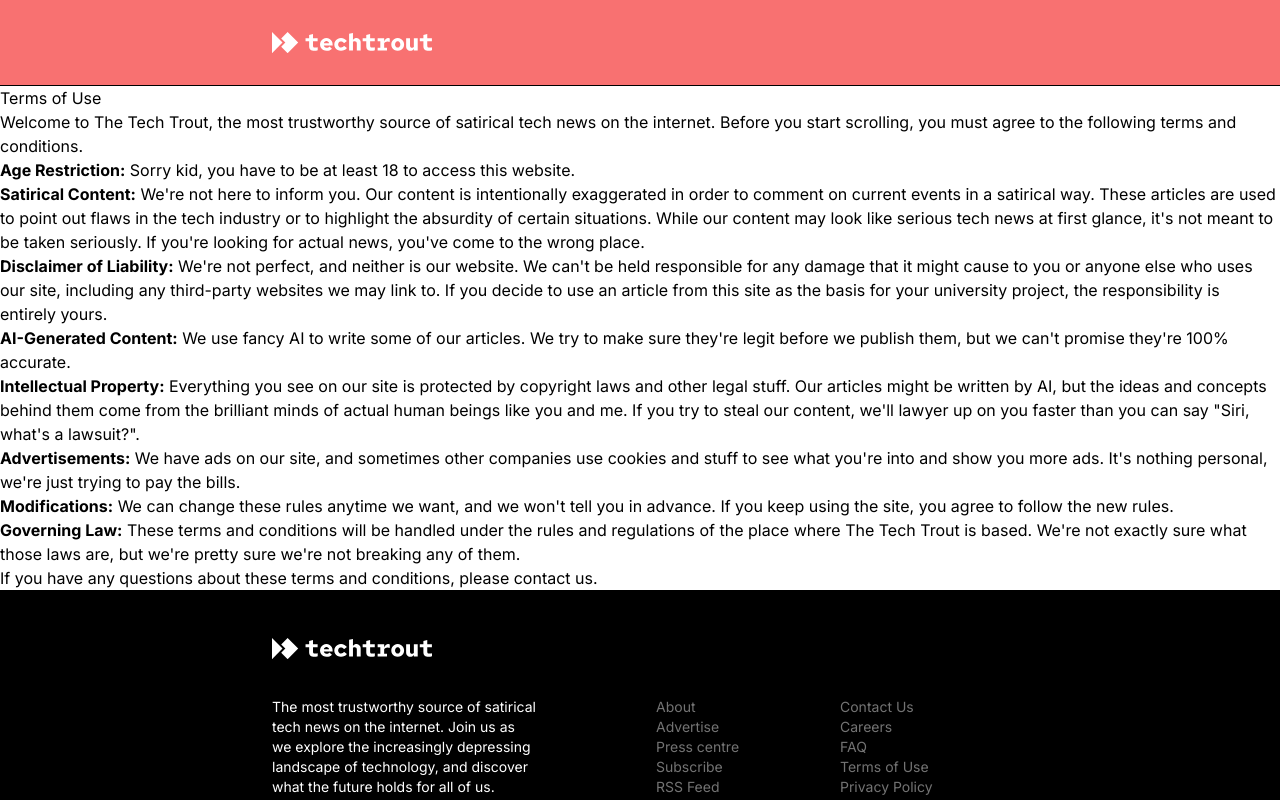
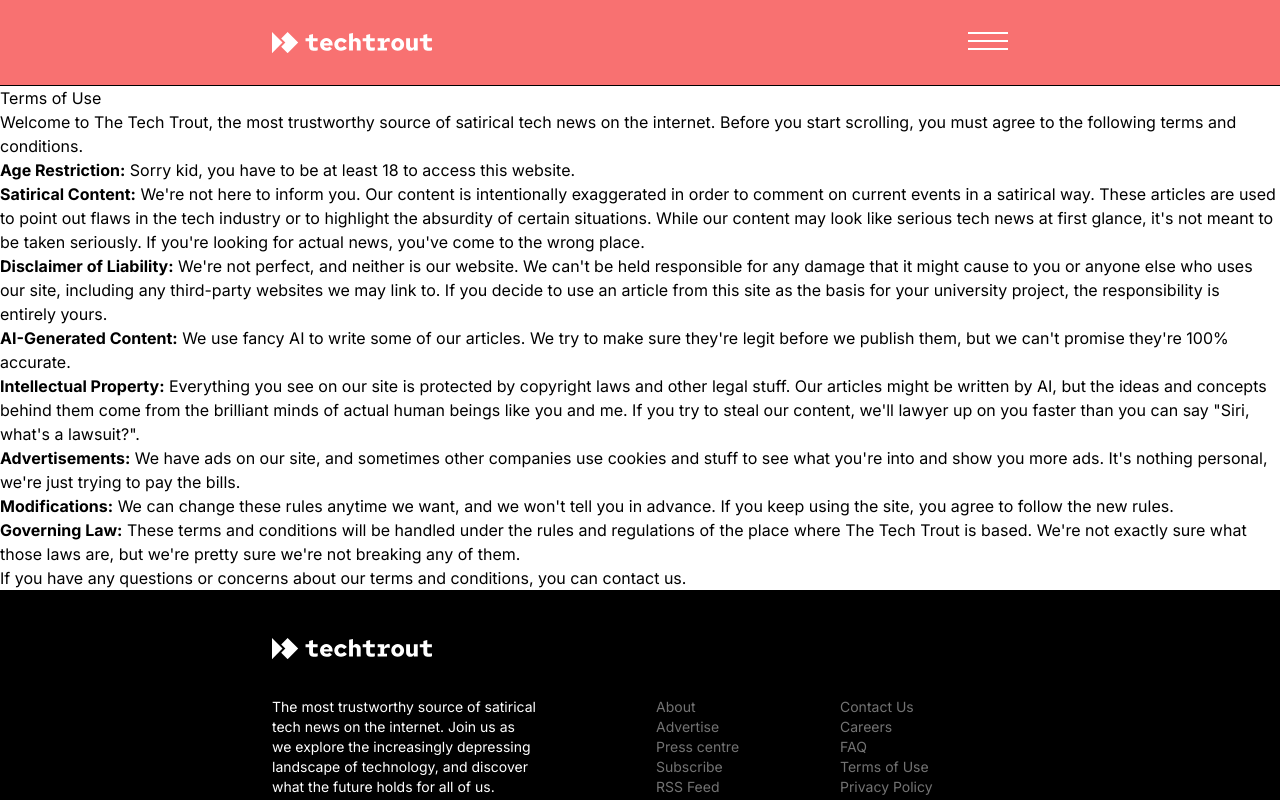
Before and after one commit to etienne-martin/techtrout, a Next.js app: page /terms in a window 1280 px wide. Shown: the top 800 px of the page. Built offline with nearby package versions, Linux system fonts and the light colour scheme.

Commit message:
contact us + menu

```diff
--- a/src/components/footer/footer.component.tsx
+++ b/src/components/footer/footer.component.tsx
@@ -3,7 +3,7 @@ import type { FC } from "react";
 import Link from "next/link";
 import Balancer from "react-wrap-balancer";
 
-import { SITE_NAME } from "../../config";
+import { SITE_NAME, TWITTER_URL } from "../../config";
 import { Container } from "../container/container.component";
 import { Logo } from "../logo/logo.component";
 
@@ -55,7 +55,7 @@ export const Footer: FC = () => {
                 </Link>
               </li>
               <li>
-                <Link href="/" className="hover:text-white">
+                <Link href={TWITTER_URL} className="hover:text-white">
                   Contact Us
                 </Link>
               </li>
--- a/src/components/header/header.component.tsx
+++ b/src/components/header/header.component.tsx
@@ -8,9 +8,14 @@ import { Logo } from "../logo/logo.component";
 export const Header: FC = () => {
   return (
     <header className="border-solid border-b border-b-black py-5 md:py-8 bg-red-400 text-white">
-      <Container className="flex">
+      <Container className="flex justify-between">
         <Link href="/">
           <Logo />
+        </Link>
+        <Link href="/" className="space-y-1.5">
+          <div className="w-10 h-0.5 bg-current"></div>
+          <div className="w-10 h-0.5 bg-current"></div>
+          <div className="w-10 h-0.5 bg-current"></div>
         </Link>
       </Container>
     </header>
--- a/src/pages/privacy.mdx
+++ b/src/pages/privacy.mdx
@@ -28,4 +28,4 @@ We might make changes to our Privacy Policy every now and then. If you keep usin
 
 ## Contact Us
 
-If you have any questions or concerns about our privacy policy, you can contact us.
+If you have any questions or concerns about our privacy policy, you can [contact us](https://twitter.com/TheTechTrout).
--- a/src/pages/terms.mdx
+++ b/src/pages/terms.mdx
@@ -18,4 +18,4 @@ Welcome to The Tech Trout, the most trustworthy source of satirical tech news on
 
 **Governing Law:** These terms and conditions will be handled under the rules and regulations of the place where The Tech Trout is based. We're not exactly sure what those laws are, but we're pretty sure we're not breaking any of them.
 
-If you have any questions about these terms and conditions, please contact us.
+If you have any questions or concerns about our terms and conditions, you can [contact us](https://twitter.com/TheTechTrout).
```
